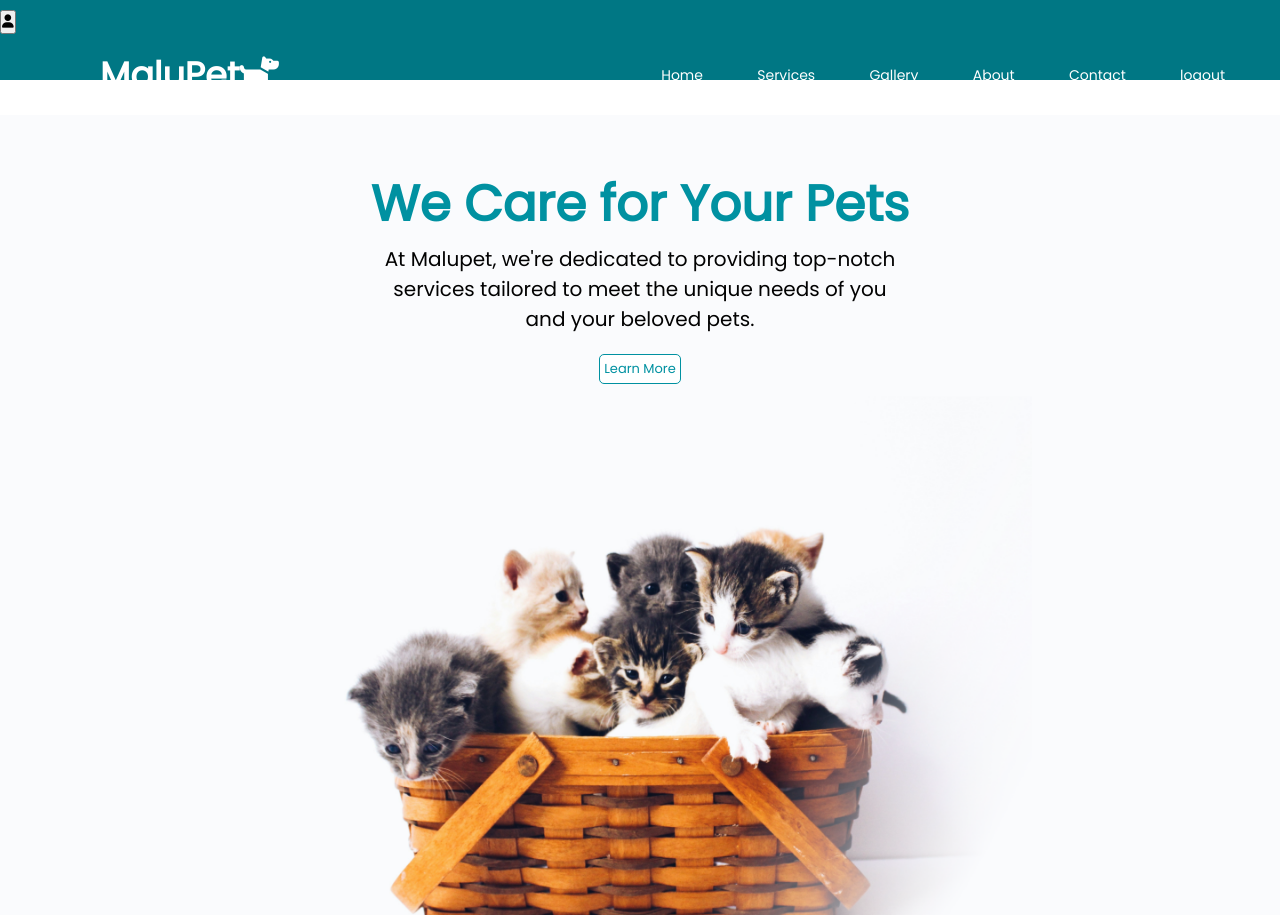
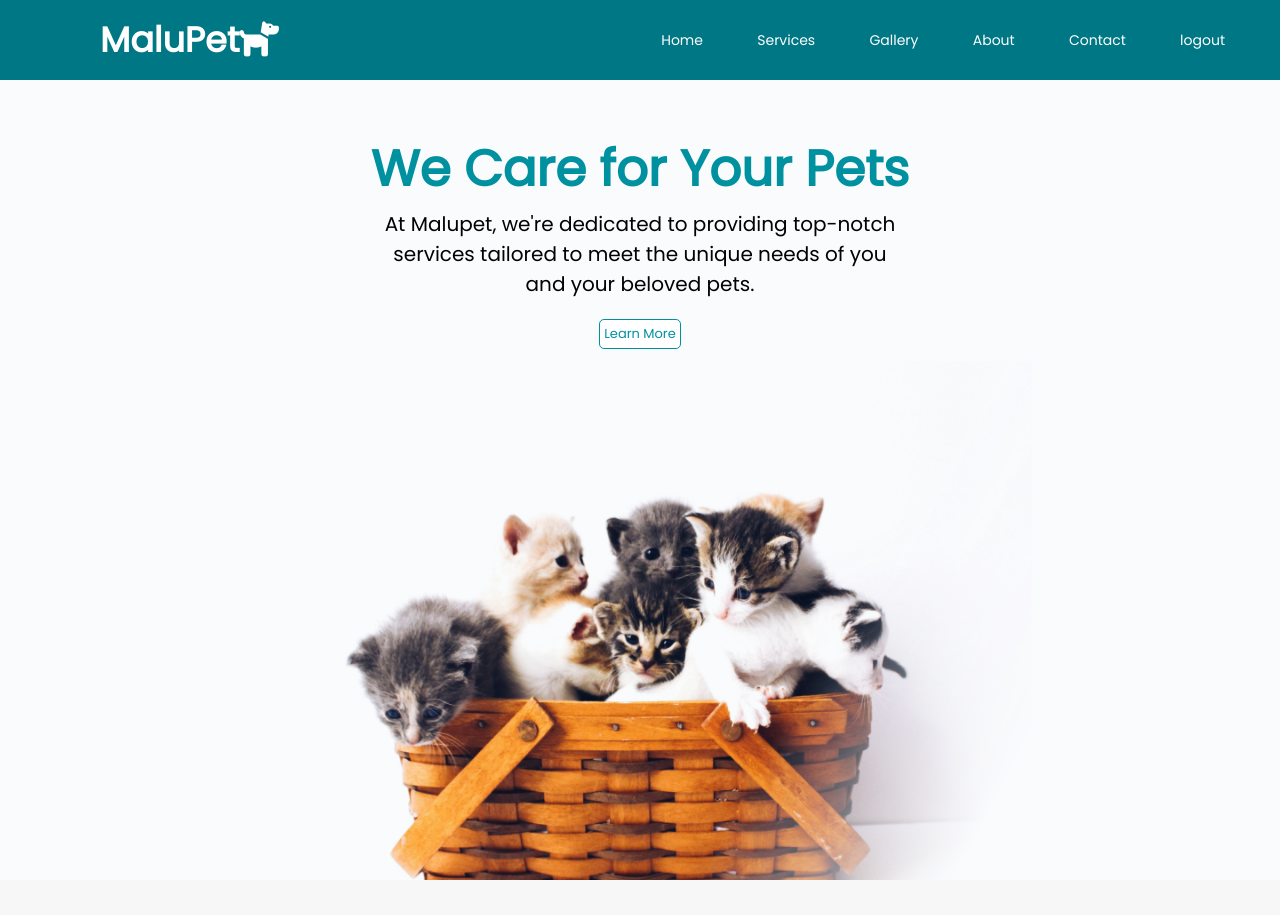
Before and after one commit to stevegwapss/Malupet, a plain HTML site: page index.html in a window 1280 px wide. Shown: the top 915 px of the page. Drawn offline with Linux system fonts and the light colour scheme.

Commit message:
removed btn

```diff
--- a/index.html
+++ b/index.html
@@ -11,7 +11,6 @@
 <body>
 
     <nav>
-      <h1><button id="userButton"><i class="fa-solid fa-user"></i></button></h1>
       <label label class="logo">MaluPet<i class="fa-solid fa-dog"></i></label>
       <input type="checkbox" id="check">
       <label for="check" class="checkbtn">
```
